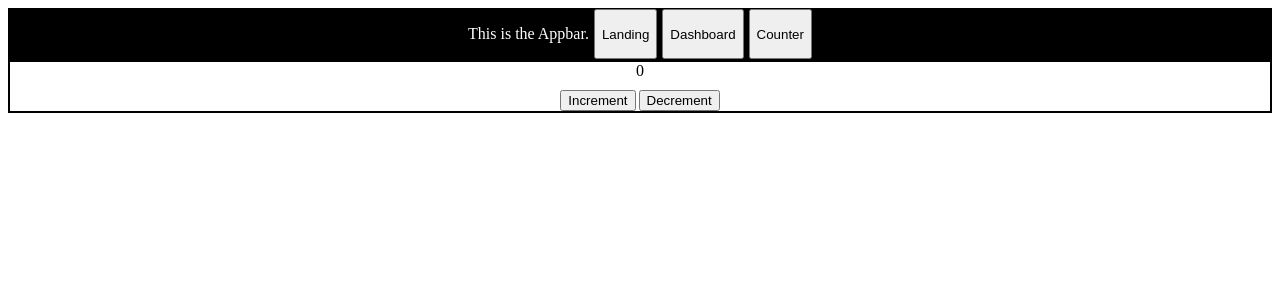
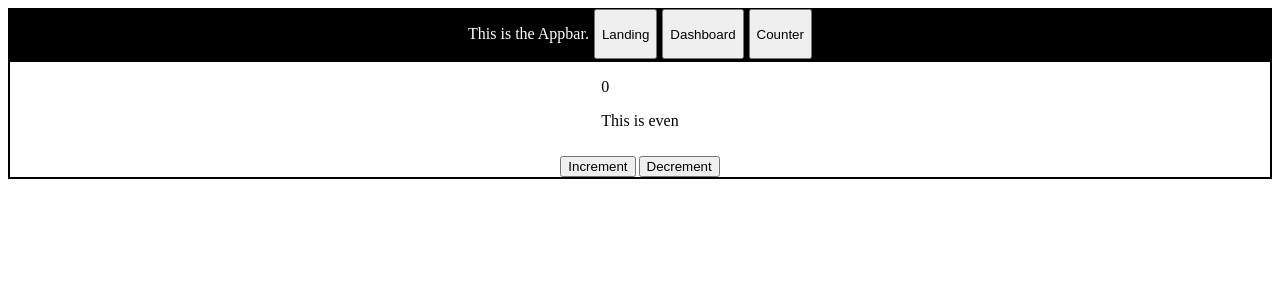
Before and after one commit to rajneesh069/react.js-lazy-loading, a React (Vite) app: page /counter in a window 1280 px wide. Shown: the top 300 px of the page. Built offline with nearby package versions, Linux system fonts and the light colour scheme; the HTML template or start-up script is replaced by a standard one.

Commit message:
recoil in the counter app

```diff
--- a/package.json
+++ b/package.json
@@ -12,7 +12,8 @@
   "dependencies": {
     "react": "^18.2.0",
     "react-dom": "^18.2.0",
-    "react-router-dom": "^6.23.1"
+    "react-router-dom": "^6.23.1",
+    "recoil": "^0.7.7"
   },
   "devDependencies": {
     "@types/react": "^18.2.66",
--- a/src/App.tsx
+++ b/src/App.tsx
@@ -1,13 +1,14 @@
 import { BrowserRouter, Route, Routes } from "react-router-dom";
-import { lazy, Suspense, useState } from "react";
+import { lazy, Suspense } from "react";
 const Dashboard = lazy(() => import("./components/Dashboard"));
 const Landing = lazy(() => import("./components/Landing"));
 import Appbar from "./components/Appbar";
 import Loading from "./components/Loading";
 import Counter from "./components/Counter";
-import { CountContext } from "./components/CounterContext";
+// import { CountContext } from "./components/CounterContext";
+import { RecoilRoot } from "recoil";
 function App() {
-  const [count, setCount] = useState<number>(0);
+  // const [count, setCount] = useState<number>(0);
   return (
     <div>
       <BrowserRouter>
@@ -32,9 +33,11 @@ function App() {
           <Route
             path="/counter"
             element={
-              <CountContext.Provider value={{ count, setCount }}>
+              <RecoilRoot>
+                {/* <CountContext.Provider value={{ count, setCount }}> */}
                 <Counter />
-              </CountContext.Provider>
+                {/* </CountContext.Provider> */}
+              </RecoilRoot>
             }
           />
         </Routes>
--- a/src/components/CounterButtons.tsx
+++ b/src/components/CounterButtons.tsx
@@ -1,8 +1,12 @@
-import { useContext } from "react";
-import { CountContext } from "./CounterContext";
+// import { useContext } from "react";
+// import { CountContext } from "./CounterContext";
+
+import { useSetRecoilState } from "recoil";
+import { countAtom } from "../store/atoms/countAtom";
 
 export default function CounterButtons() {
-  const {setCount} = useContext(CountContext);
+  // const {setCount} = useContext(CountContext);
+  const setCount = useSetRecoilState(countAtom);
   return (
     <div style={{ display: "flex", gap: 3 }}>
       <button
--- a/src/components/ShowCount.tsx
+++ b/src/components/ShowCount.tsx
@@ -1,7 +1,19 @@
-import { useContext } from "react";
-import { CountContext } from "./CounterContext";
+// import { useContext } from "react";
+// import { CountContext } from "./CounterContext";
+
+import { useRecoilValue } from "recoil";
+// import { countAtom } from "../store/atoms/countAtom";
+import { countSelector, evenSelector } from "../store/selectors/countSelector";
 
 export default function ShowCount() {
-  const { count } = useContext(CountContext);
-  return <div>{count}</div>;
+  // const { count } = useContext(CountContext);
+  const count = useRecoilValue(countSelector);
+  // const count = useRecoilValue(countAtom);
+  const isEven = useRecoilValue(evenSelector);
+  return (
+    <div>
+      <p>{count}</p>
+      <p>{!isEven ? "This is even" : null}</p>
+    </div>
+  );
 }
--- /dev/null
+++ b/src/store/atoms/countAtom.ts
@@ -0,0 +1,6 @@
+import { atom } from "recoil";
+
+export const countAtom = atom({
+  key: "countAtom",
+  default: 0,
+});
--- /dev/null
+++ b/src/store/selectors/countSelector.ts
@@ -0,0 +1,18 @@
+import { selector } from "recoil";
+import { countAtom } from "../atoms/countAtom";
+
+export const countSelector = selector({
+  key: "countSelector",
+  get: ({ get }) => {
+    const state = get(countAtom);
+    return state;
+  },
+});
+
+export const evenSelector = selector({
+  key: "evenSelector",
+  get: ({ get }) => {
+    const state = get(countAtom);
+    return state % 2;
+  },
+});
```
Also changed, not shown: src/components/CounterContext.ts (renamed from src/components/CounterContext.tsx), 1 other file (tests, documents, lock files or other folders).
